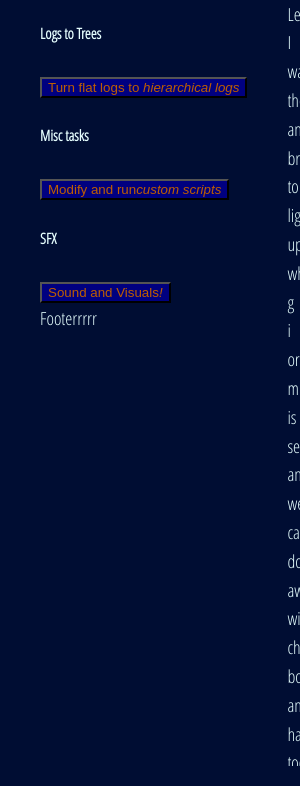
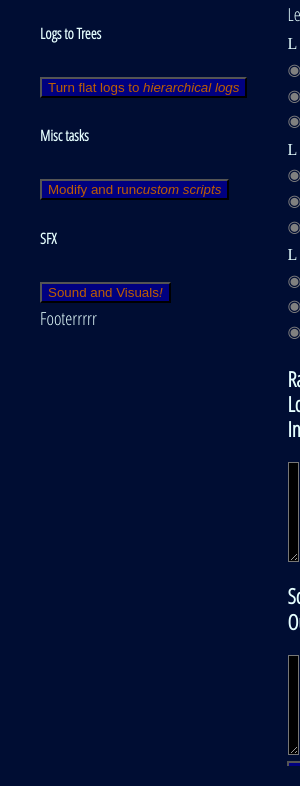
Before and after one commit to MegaJ/Log-Plumber, an Electron app: page index.html in a window 300 px wide. Shown: the part 58-844 px from the top of the page. Drawn offline with Linux system fonts and the light colour scheme; no server answers.

Commit message:
Added some styling and making sure input boxes are large enough

```diff
--- a/assets/styles.css
+++ b/assets/styles.css
@@ -185,8 +185,25 @@ code {
     display: inline-block;
 }
 
+.flex-container {
+    width: 100%;
+    display: inline-flex;
+    align-items: center;
+}
+
+.flex-containee-small {
+}
+
+.flex-containee-large {
+    flex: 2;
+    width: 100%
+}
+
+.left-margin {
+    margin-left: 0.5em;
+}
+
 .regexInput {
-    width: auto;
     display: inline;
 }
 
@@ -194,7 +211,6 @@ code {
 div.regexInput {
     font-size: 16px;
     font-family: "DejaVu Sans Mono Bold";
-
 }
 
 #treeView {
--- a/index.html
+++ b/index.html
@@ -43,39 +43,35 @@
     <main class="content">
       <section id="section.scrape">
         <header>The Plumber's Ledger</header>
-        <div>
-          I want the angle brackets to light up when g i or m is selected, and we can do away with check boxes and have tool tips instead.
-          <span>Level 0: ❯❯❯</span><input id="regexInput0" class="regexInput"/>
-          <div id="regexOptions0">
+        <div class="flex-container">
+          <div id="regexOptions0" class="flex-containee-small regexInput">
+            <span class="linker">L</span>
+            <input id="g0" name="g" type="checkbox" class="regexOption"/><label for="g0" class="g">◉</label>
+            <input id="i0" name="i" type="checkbox" class="regexOption"/><label for="i0" class="i">◉</label>
+            <input id="m0" name="m" type="checkbox" class="regexOption"/><label for="m0" class="m">◉</label>
+           </div>
+          <input id="regexInput0" class="regexInput flex-containee-large left-margin"/>
 
-            <input name="g" type="checkbox" class="regexOption"/>global
-            <input name="i" type="checkbox" class="regexOption"/>ignore case
-            <!-- <input name="y" type="checkbox"/>y -->
-            <!-- <input name="u" type="checkbox"/>u -->
-            <input name="m" type="checkbox" class="regexOption"/>multiline
-          </div>
           <code id="regexError0"></code>
         </div>
-        <div>
-          <div id="regexOptions1" class="regexInput">
+        <div class="flex-container">
+          <div id="regexOptions1" class="flex-containee-small regexInput">
             <span class="linker">L</span>
             <input id="g1" name="g" type="checkbox" class="regexOption"/><label for="g1" class="g">◉</label>
             <input id="i1" name="i" type="checkbox" class="regexOption"/><label for="i1" class="i">◉</label>
             <input id="m1" name="m" type="checkbox" class="regexOption"/><label for="m1" class="m">◉</label>
             </div>
-          <input id="regexInput1"class="regexInput"/>
-
+          <input id="regexInput1" class="regexInput flex-containee-large left-margin"/>
           <code id="regexError1"></code>
         </div>
-        <div>
-          <span>Level 2: ❯❯❯</span><input id="regexInput1"class="regexInput"/>
-          <div id="regexOptions2">
-            <input name="g" type="checkbox"/>global
-            <input name="i" type="checkbox"/>ignore case
-            <!-- <input name="y" type="checkbox"/>y -->
-            <!-- <input name="u" type="checkbox"/>u -->
-            <input name="m" type="checkbox"/>multiline
-          </div>
+        <div class="flex-container">
+         <div id="regexOptions2" class="regexInput">
+            <span class="linker">L</span>
+            <input id="g2" name="g" type="checkbox" class="regexOption"/><label for="g2" class="g">◉</label>
+            <input id="i2" name="i" type="checkbox" class="regexOption"/><label for="i2" class="i">◉</label>
+            <input id="m2" name="m" type="checkbox" class="regexOption"/><label for="m2" class="m">◉</label>
+            </div>
+          <input id="regexInput2"  class="regexInput flex-containee-large left-margin"/>
           <code id="regexError2"></code>
         </div>
 
```
